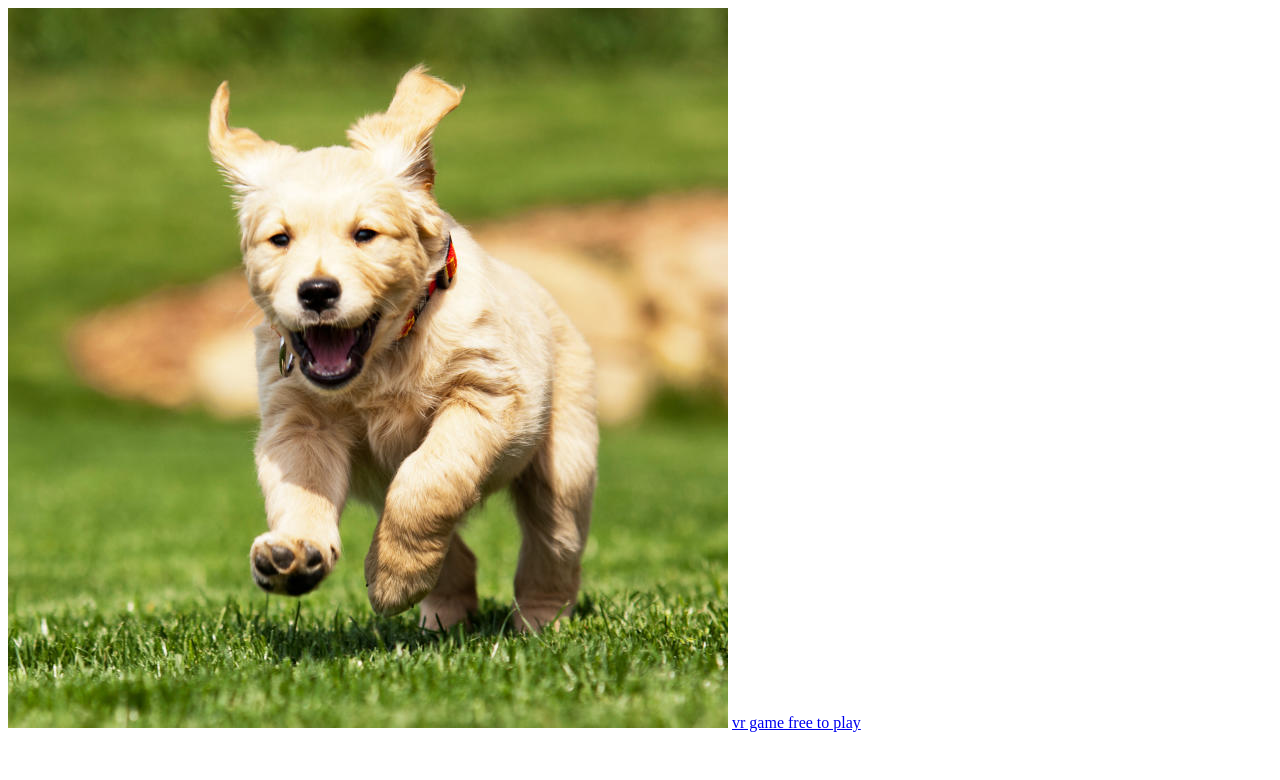
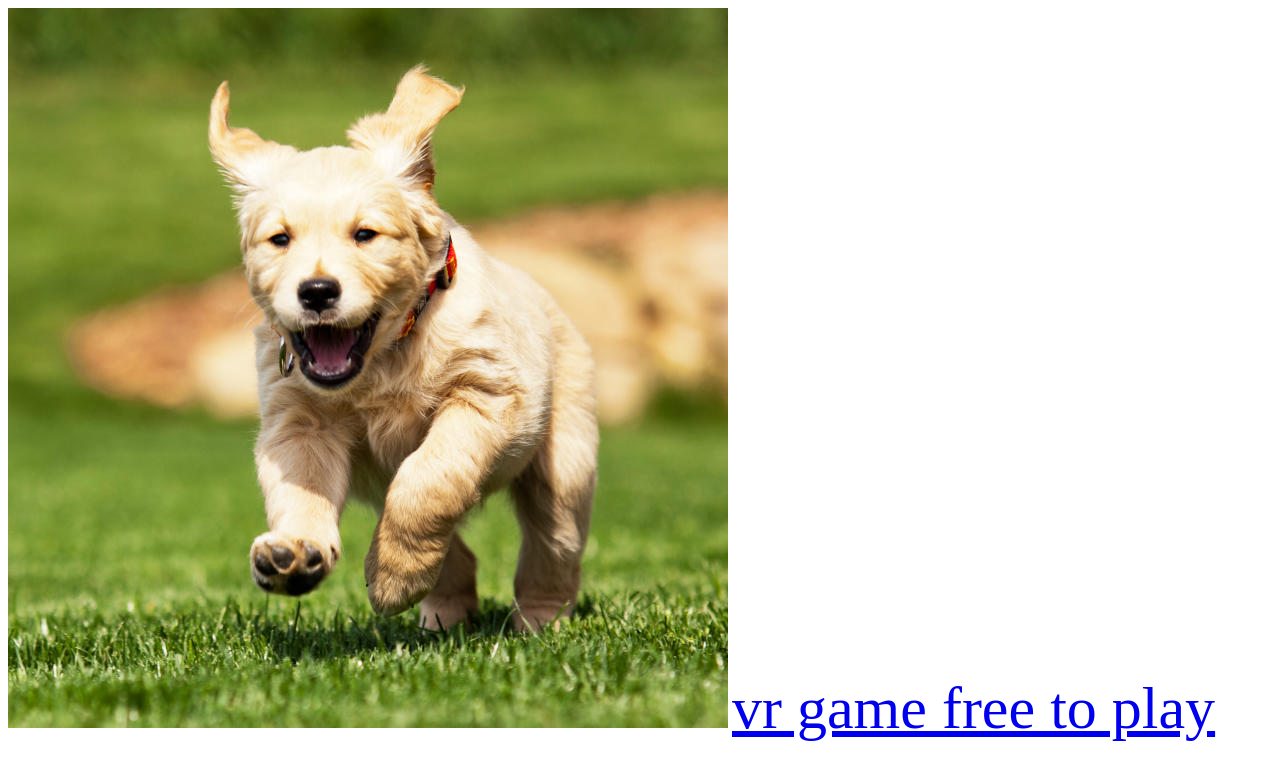
Before and after one commit to kevinshawn102103/kevinshawn102103.github.io, a plain HTML site: page index.html in a window 1280 px wide. Drawn offline with Linux system fonts and the light colour scheme.

Commit message:
new font size

```diff
--- a/index.html
+++ b/index.html
@@ -1,4 +1,11 @@
 <html>
+	<head>
+		<style type="text/css">
+			a {
+				font-size: 60px;
+			}
+		</style>
+	</head>
 	<body>
 		<img src="images/dog at the park.jpg">
 		<a href="vrgame.html">vr game free to play</a>
```
